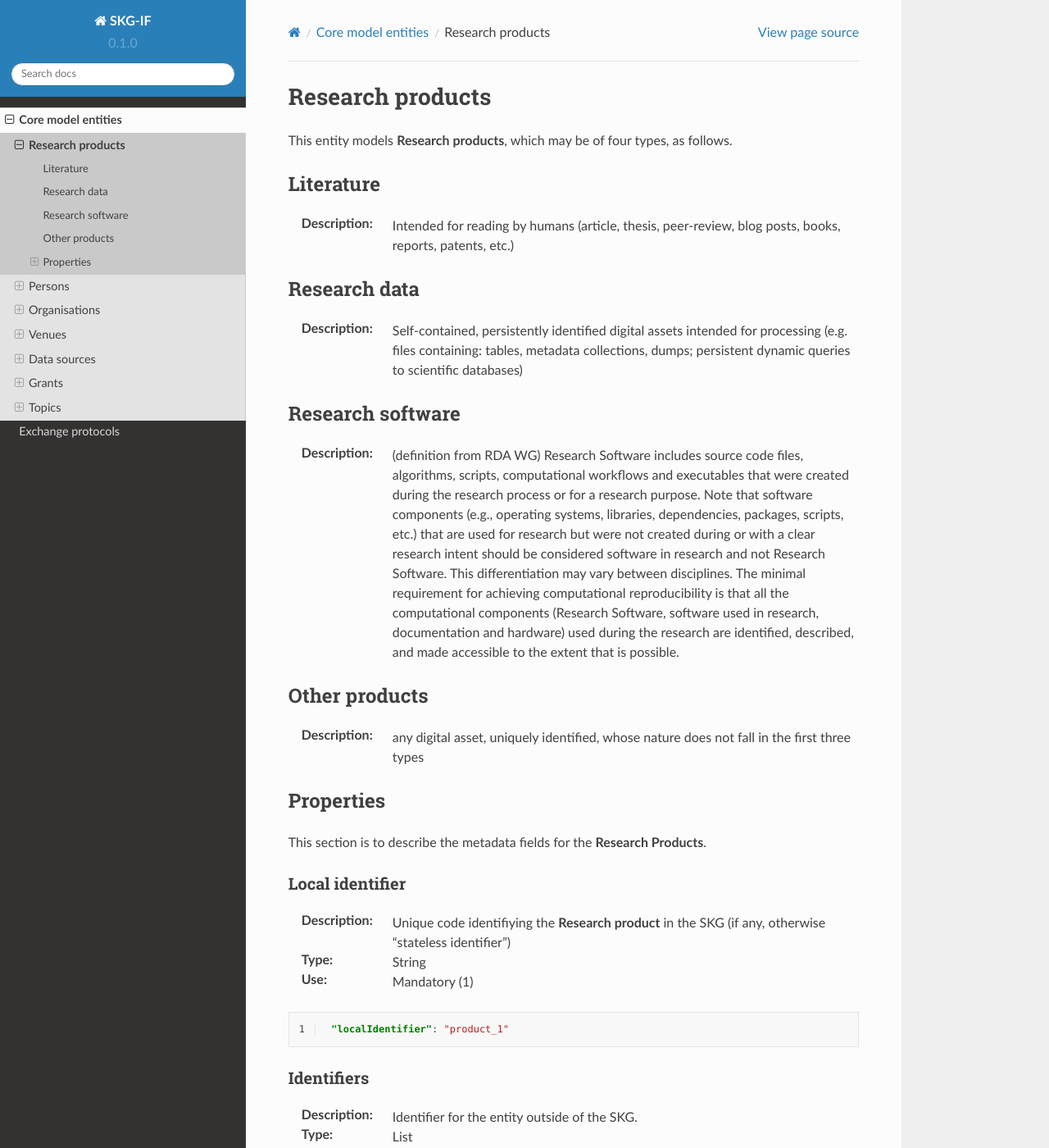
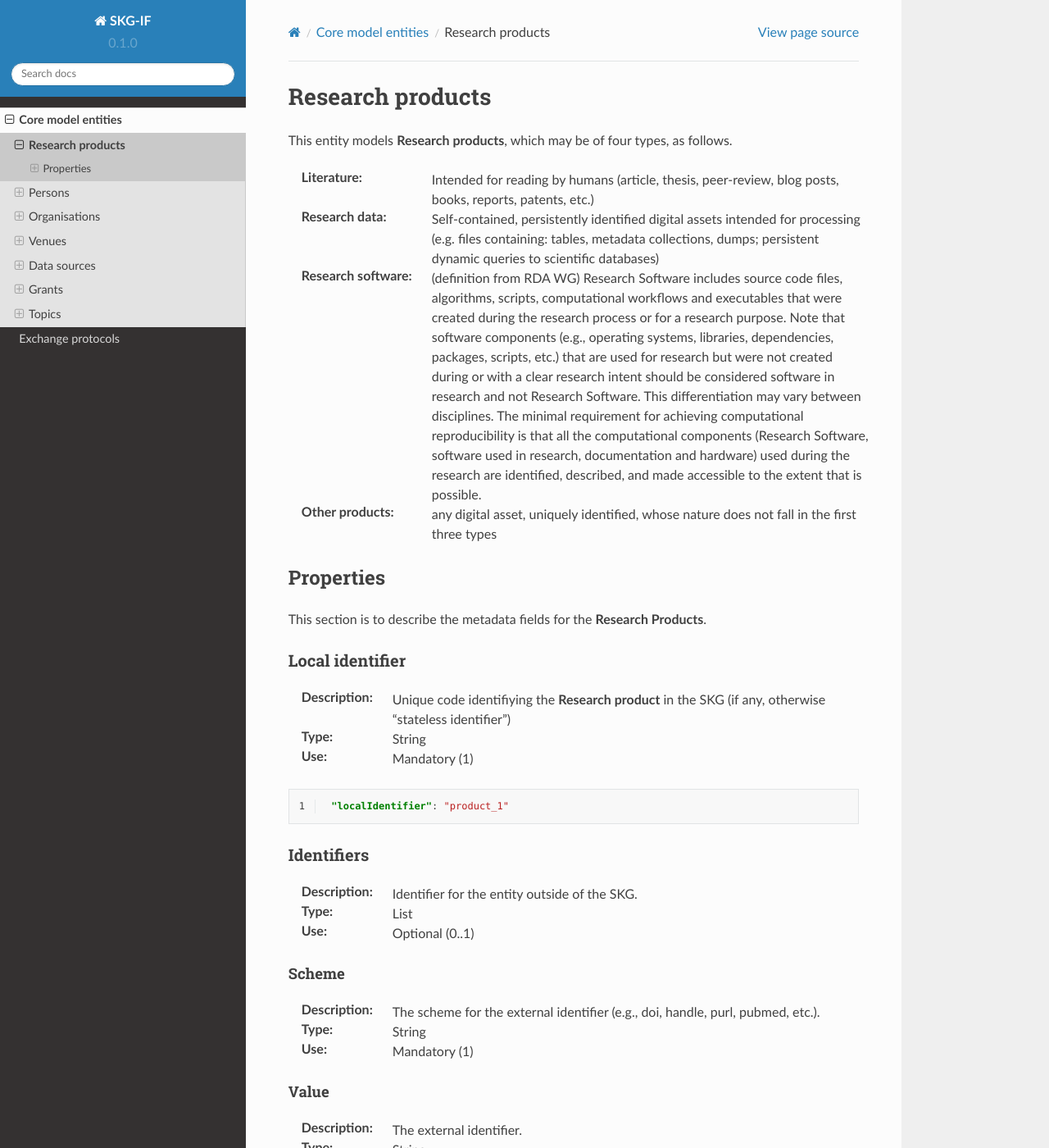
Before and after one commit to andremann/SKG-IF, a Sphinx documentation site: the page built from docs/source/products.rst, in a window 1280 px wide and 1400 px high. Shown: the whole window at 82% size. Built offline with Sphinx 7.4.7 and the Read the Docs theme 2.0.0, drawn with Linux system fonts in a browser that asks for light colours.

Commit message:
updating product

```diff
--- a/docs/source/products.rst
+++ b/docs/source/products.rst
@@ -5,24 +5,10 @@
 
 This entity models **Research products**, which may be of four types, as follows.
 
-Literature
-====
-:Description: Intended for reading by humans (article, thesis, peer-review, blog posts, books, reports, patents, etc.)
-
-
-Research data
-====
-:Description: Self-contained, persistently identified digital assets intended for processing (e.g. files containing: tables, metadata collections, dumps; persistent dynamic queries to scientific databases)
-
-
-Research software
-====
-:Description: (definition from RDA WG) Research Software includes source code files, algorithms, scripts, computational workflows and executables that were created during the research process or for a research purpose. Note that software components (e.g., operating systems, libraries, dependencies, packages, scripts, etc.) that are used for research but were not created during or with a clear research intent should be considered software in research and not Research Software. This differentiation may vary between disciplines. The minimal requirement for achieving computational reproducibility is that all the computational components (Research Software, software used in research, documentation and hardware) used during the research are identified, described, and made accessible to the extent that is possible.
-
-
-Other products
-====
-:Description: any digital asset, uniquely identified, whose nature does not fall in the first three types
+:Literature: Intended for reading by humans (article, thesis, peer-review, blog posts, books, reports, patents, etc.)
+:Research data: Self-contained, persistently identified digital assets intended for processing (e.g. files containing: tables, metadata collections, dumps; persistent dynamic queries to scientific databases)
+:Research software: (definition from RDA WG) Research Software includes source code files, algorithms, scripts, computational workflows and executables that were created during the research process or for a research purpose. Note that software components (e.g., operating systems, libraries, dependencies, packages, scripts, etc.) that are used for research but were not created during or with a clear research intent should be considered software in research and not Research Software. This differentiation may vary between disciplines. The minimal requirement for achieving computational reproducibility is that all the computational components (Research Software, software used in research, documentation and hardware) used during the research are identified, described, and made accessible to the extent that is possible.
+:Other products: any digital asset, uniquely identified, whose nature does not fall in the first three types
 
 
 
```
